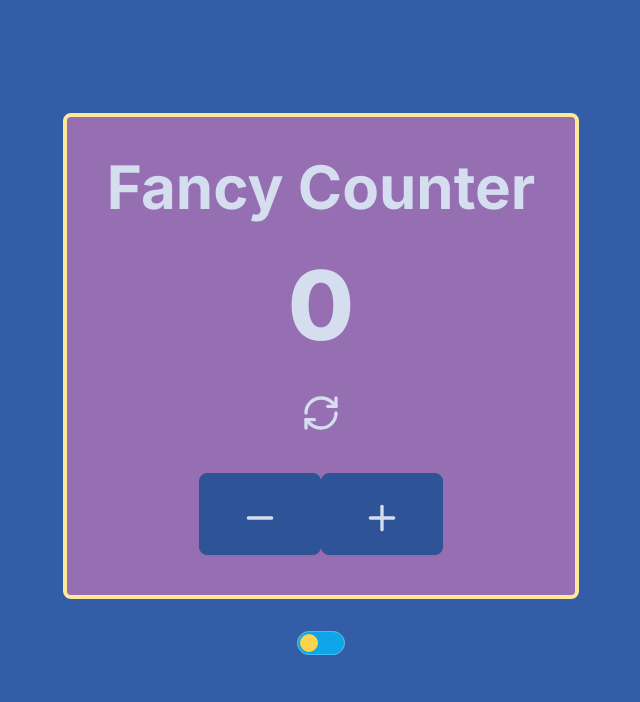
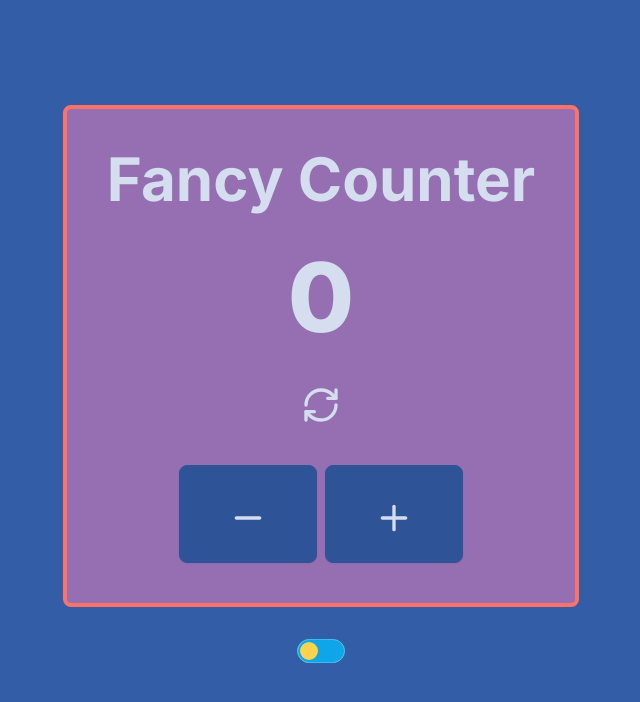
Before and after one commit to aaronaltman/fancy_counter_2, a Next.js app: page / in a window 1280 px wide. Shown: the top 702 px of the page, without its empty margins (319-959 px from the left). Built offline with nearby package versions, Linux system fonts and the light colour scheme.

Commit message:
counter buttons

```diff
--- a/src/components/card.tsx
+++ b/src/components/card.tsx
@@ -13,7 +13,7 @@ export default function Card() {
   const [open, setOpen] = useState(false);
   return (
     <div className="flex flex-col justify-center items-center min-h-screen">
-      <div className="flex flex-col bg-secondary p-10 rounded-lg space-y-10 border-4 border-accent">
+      <div className="flex flex-col bg-secondary p-10 rounded-lg space-y-10 border-4 border-error">
         <Title />
         <Count count={count} />
         <Reset setCount={setCount} setOpen={setOpen} open={open} />
--- a/src/components/counter-buttons.tsx
+++ b/src/components/counter-buttons.tsx
@@ -4,13 +4,13 @@ import React from "react";
 export default function CounterButtons({ count, setCount }: any) {
   return (
     <>
-      <div className="flex justify-center items-center">
+      <div className="flex justify-center items-center gap-2">
         <button
           onClick={(e) => {
             e.preventDefault();
             setCount(count - 1);
           }}
-          className="btn px-10 py-10"
+          className="btn px-12 py-12"
         >
           <Minus size={40} className="-mt-4" />
         </button>
@@ -19,7 +19,7 @@ export default function CounterButtons({ count, setCount }: any) {
             e.preventDefault();
             setCount(count + 1);
           }}
-          className="btn px-10 py-10 "
+          className="btn px-12 py-12 "
         >
           <Plus size={40} className="-mt-4" />
         </button>
```
